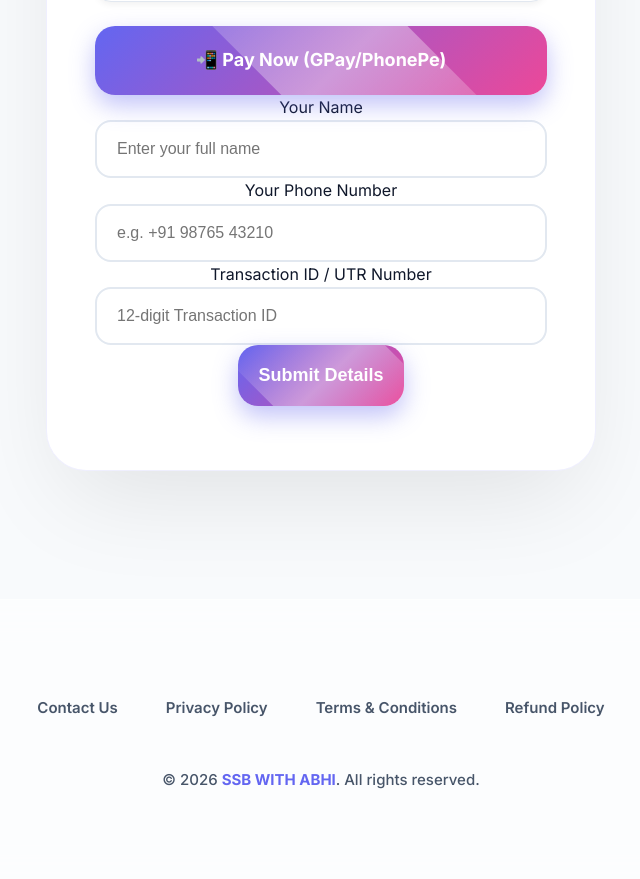
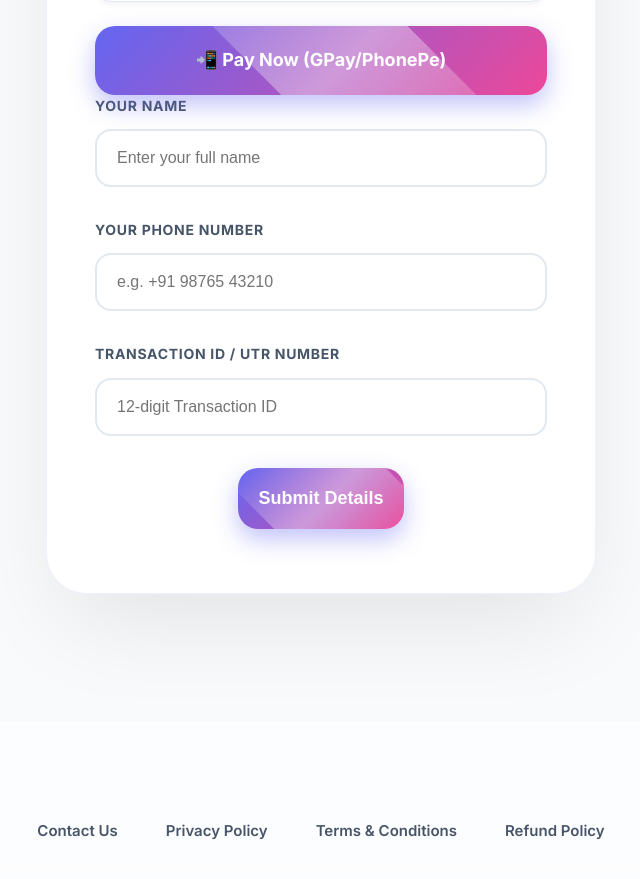
Before and after one commit to Sachinnegi9936167436/calling, a Next.js app: page / in a window 1280 px wide. Shown: the part 6285-7164 px from the top of the page, without its empty margins (319-959 px from the left). Built offline with nearby package versions, Linux system fonts and the light colour scheme.

Commit message:
Fix form spacing and layout

```diff
--- a/app/globals.css
+++ b/app/globals.css
@@ -493,6 +493,21 @@
   transition: all 0.2s;
 }
 
+.form-group {
+  text-align: left;
+  margin-bottom: 2rem;
+}
+
+.form-label {
+  display: block;
+  font-size: 0.875rem;
+  color: var(--text-muted);
+  margin-bottom: 0.75rem;
+  font-weight: 700;
+  text-transform: uppercase;
+  letter-spacing: 0.05em;
+}
+
 /* Form inputs */
 .form-input {
   width: 100%;
@@ -505,6 +520,7 @@
   font-weight: 500;
   transition: all 0.3s ease;
 }
+
 
 .form-input:focus {
   outline: none;
```
